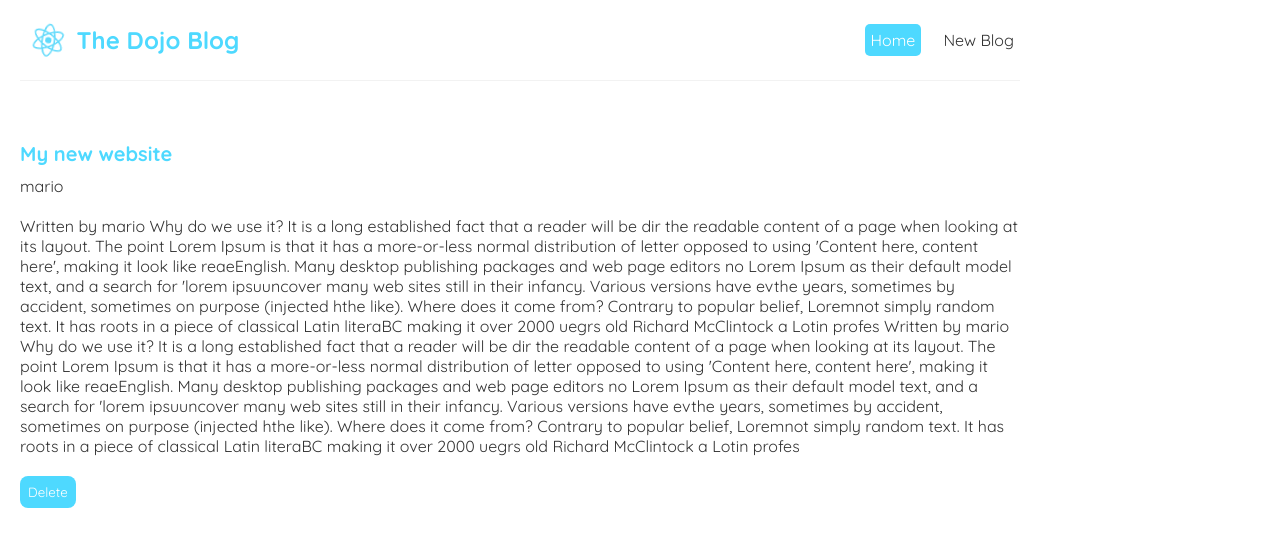
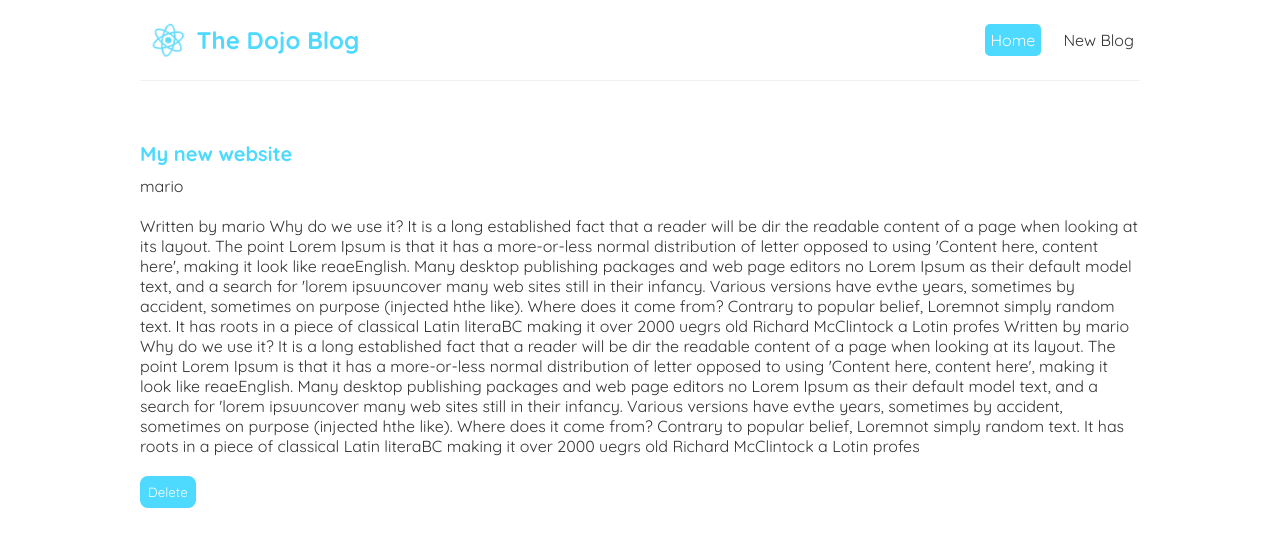
Before and after one commit to Boody2004/learn-react.js, a React (Create React App) app: page /blogs/1 in a window 1280 px wide. Shown: the top 546 px of the page. Built offline with nearby package versions, Linux system fonts and the light colour scheme; data requests are answered from the project's data file.

Commit message:
page 404

```diff
--- /dev/null
+++ b/src/404.js
@@ -0,0 +1,13 @@
+import { Link } from "react-router-dom";
+
+const NotFound = () => {
+  return (
+    <div className="404">
+      <h2>Sorry</h2>
+      <p>That page cannot be found</p>
+      <Link to="/">Back to yhe home page...</Link>
+    </div>
+  );
+};
+
+export default NotFound;
--- a/src/App.js
+++ b/src/App.js
@@ -3,6 +3,7 @@
 import { BrowserRouter as Router, Route, Switch } from "react-router-dom";
 import Create from "./Create";
 import BlogDetails from "./BlogDetails";
+import NotFound from "./404";
 
 function App() {
   return (
@@ -22,6 +23,10 @@
             <Route path="/blogs/:id">
               <BlogDetails />
             </Route>
+
+            <Route path="*">
+              <NotFound />
+            </Route>
           </Switch>
         </div>
       </div>
--- a/src/index.css
+++ b/src/index.css
@@ -10,7 +10,7 @@
   display: flex;
   align-items: center;
   max-width: 1000px;
-  margin: 0 20px;
+  margin: 0 auto;
   border-bottom: 1px solid #f2f2f2;
 }
 .logo {
@@ -46,7 +46,7 @@
 }
 .content {
   max-width: 1000px;
-  margin: 40px 20px;
+  margin: 40px auto;
   padding: 20px 0;
 }
 .home .err {
@@ -106,7 +106,7 @@
   box-sizing: border-box;
   display: block;
 }
-.blog-details button {
+button {
   color: #fff;
   background: #4ed9ff;
   border: none;
```
